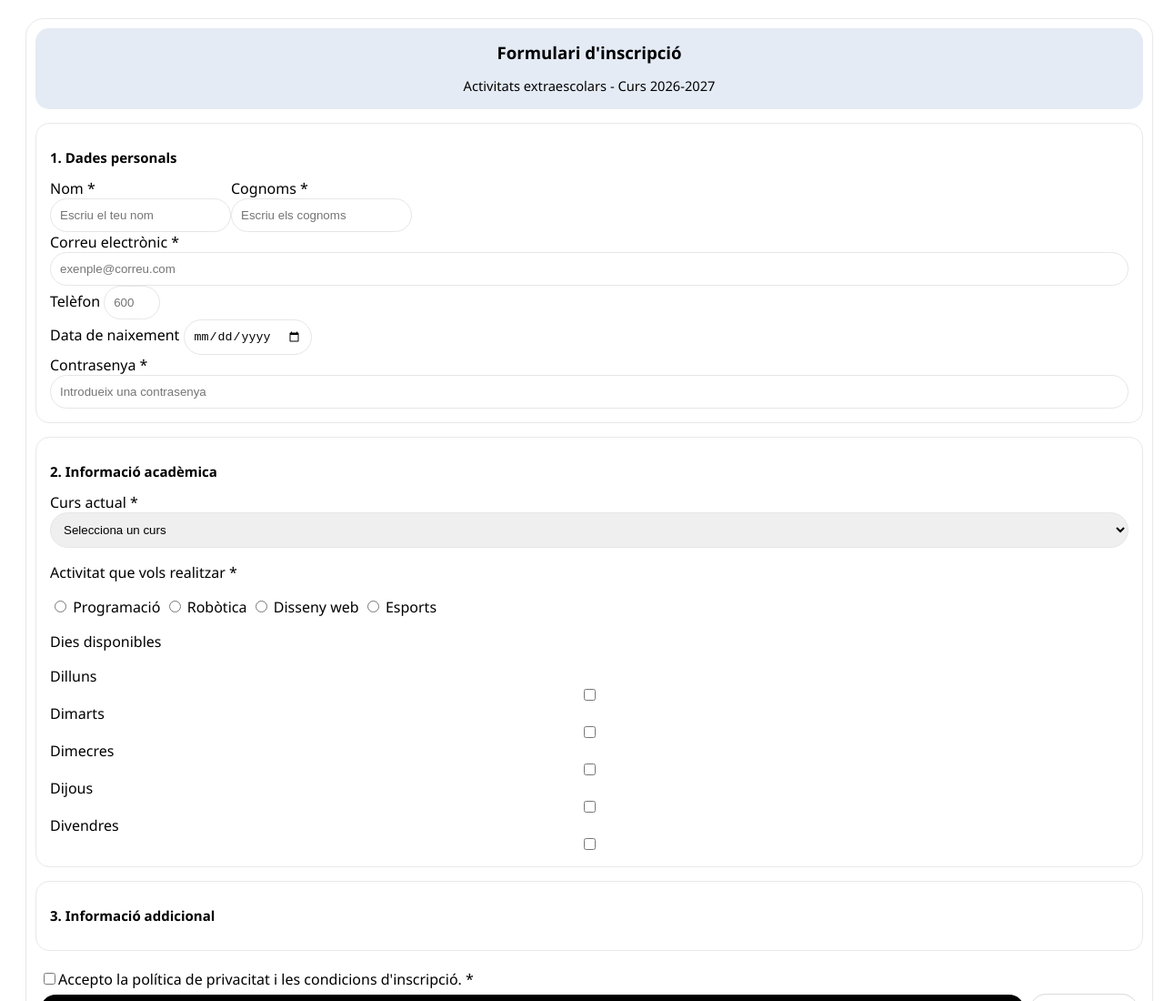
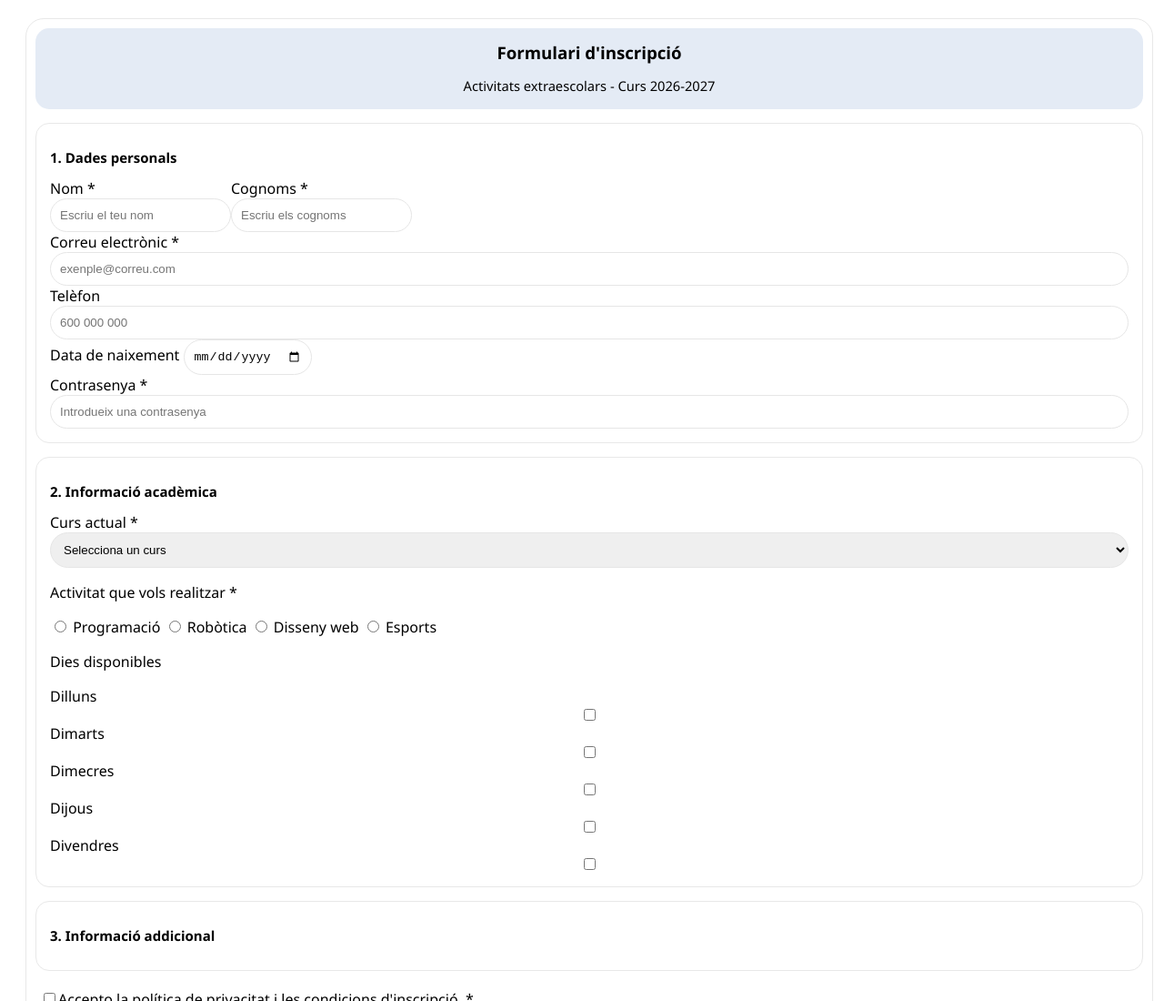
Before and after one commit to Vidaal14/exercici1_formularis, a plain HTML site: page index.html in a window 1280 px wide. Shown: the top 1100 px of the page at 91% size. Drawn offline with Linux system fonts and the light colour scheme.

Commit message:
Nov 15, 2026, 11:58 PM

```diff
--- a/style.css
+++ b/style.css
@@ -135,3 +135,7 @@ footer p{
     display: flex;
     flex-direction: column;
 }
+.telefn{
+    display: flex;
+    flex-direction: column;
+}
```
